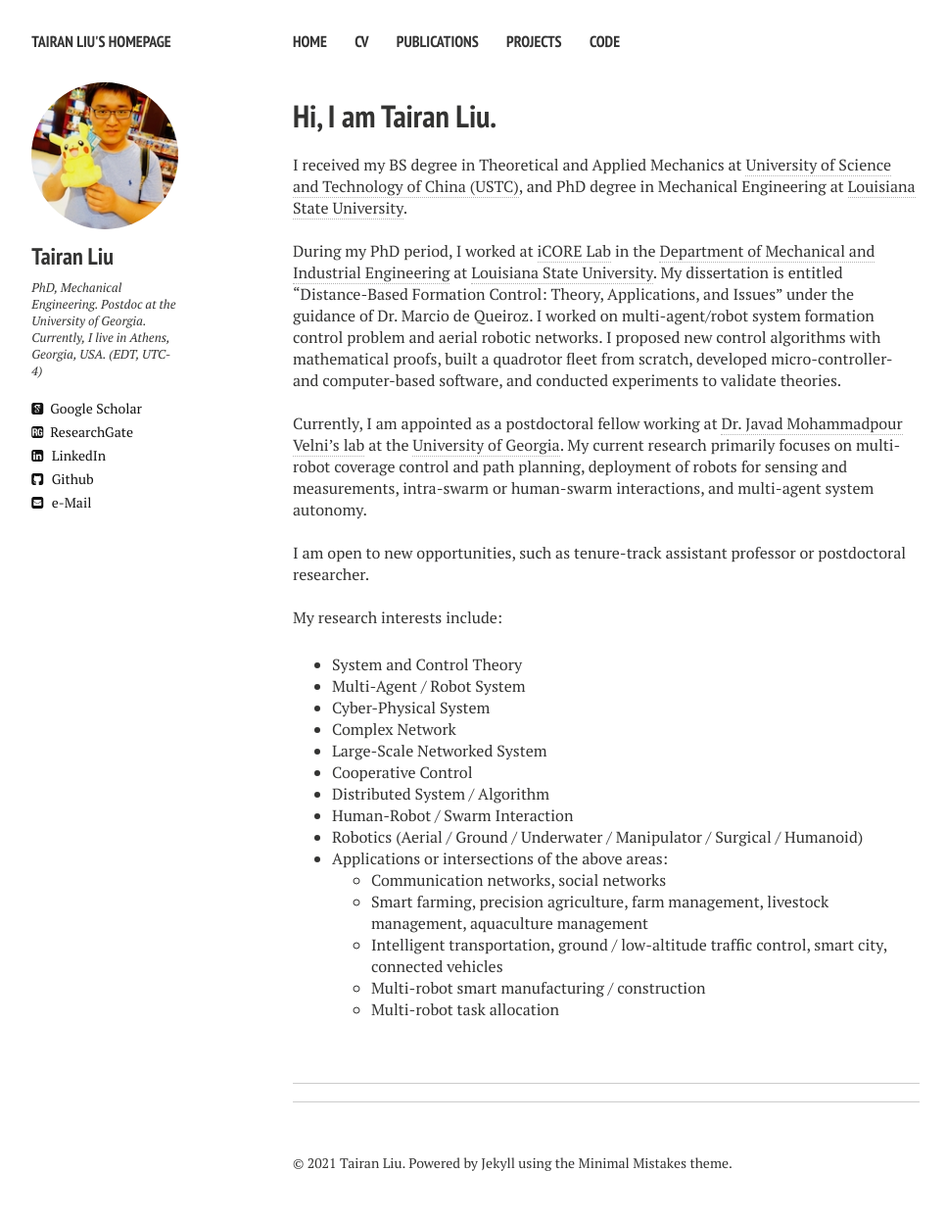
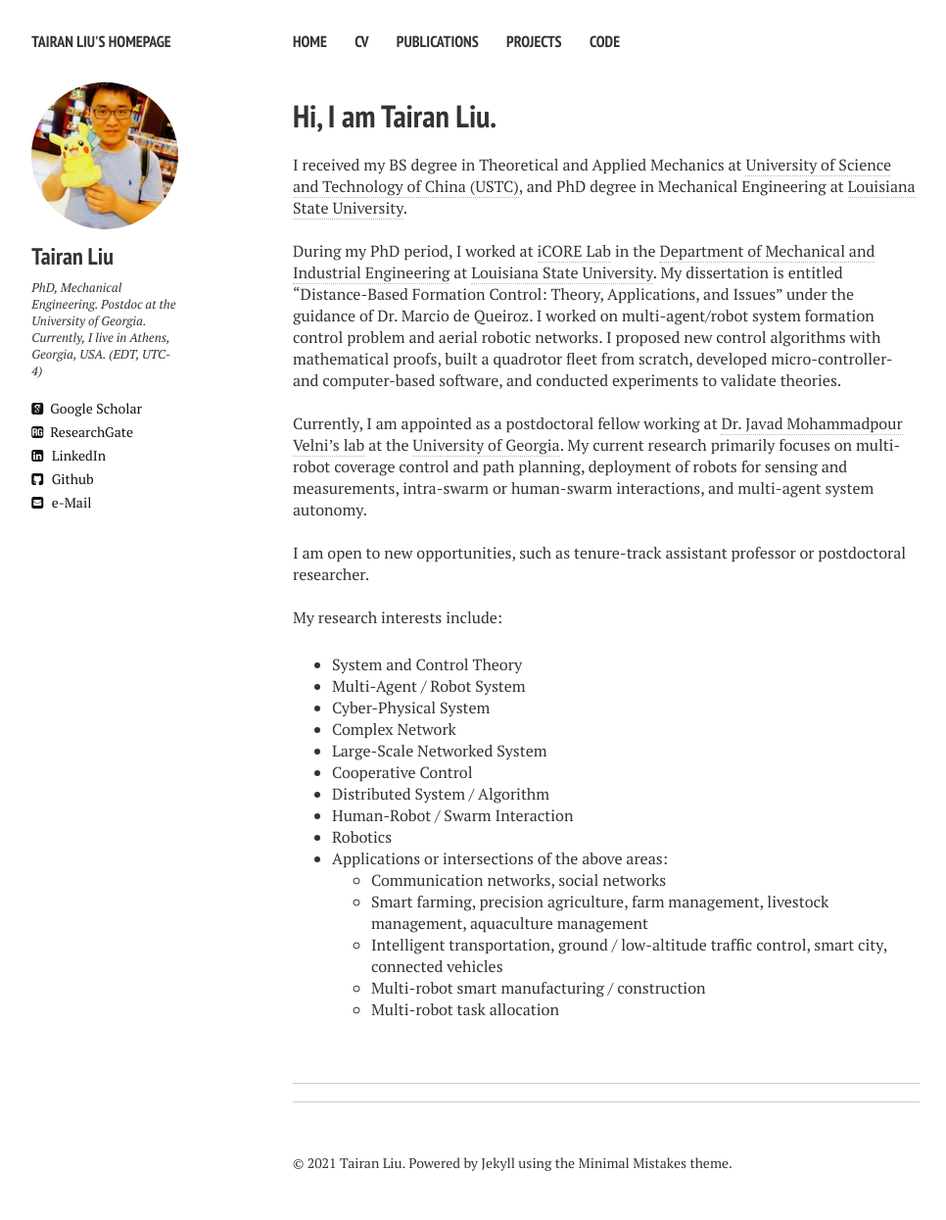
Before and after one commit to liutairan/liutairan.github.io, a Jekyll site: the page built from index.md, in a window 1280 px wide. Shown: the whole page at 98% size, without its empty margins (21-987 px from the left). Built offline with Jekyll 4.4.1, drawn with Linux system fonts in a browser that asks for light colours; nearby versions of some CDN libraries; comment, search, counter and statistics services are not loaded.

Commit message:
Update index.md

```diff
--- a/index.md
+++ b/index.md
@@ -29,7 +29,7 @@ My research interests include:
 * Cooperative Control
 * Distributed System / Algorithm
 * Human-Robot / Swarm Interaction
-* Robotics (Aerial / Ground / Underwater / Manipulator / Surgical / Humanoid)
+* Robotics
 * Applications or intersections of the above areas:
   * Communication networks, social networks
   * Smart farming, precision agriculture, farm management, livestock management, aquaculture management
```
